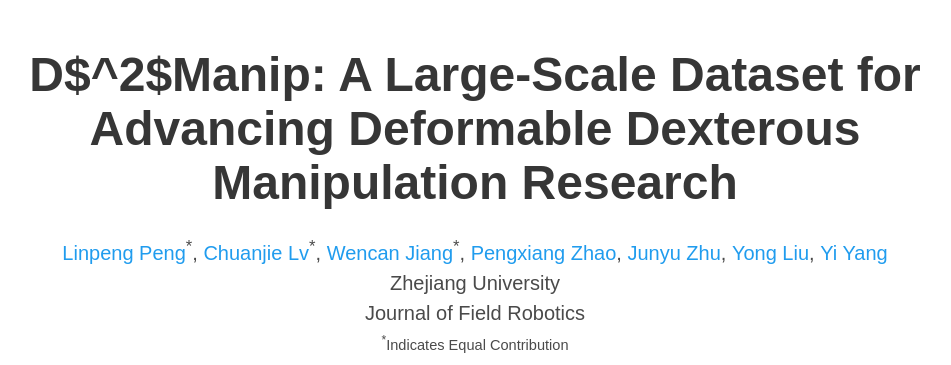
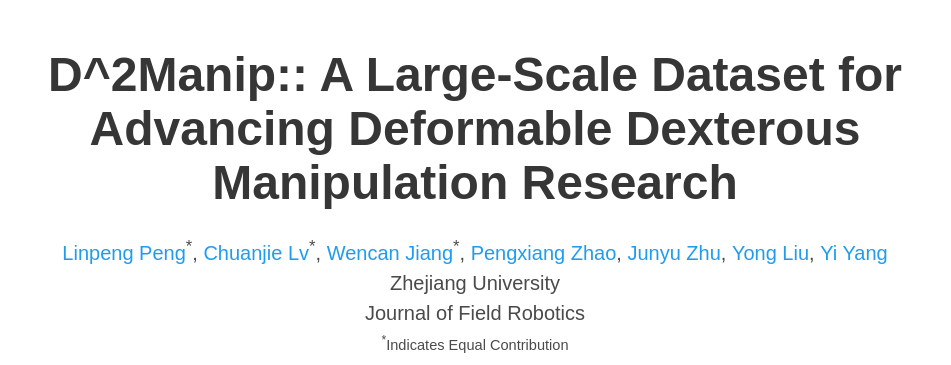
Before and after one commit to ZJU-PLP/D2Manip, a plain HTML site: page index.html in a window 1280 px wide. Shown: the top 365 px of the page, without its empty margins (165-1116 px from the left). Drawn offline with nearby package versions, Linux system fonts and the light colour scheme; some icons are missing; a web font is replaced by a local one.

Commit message:
Update index.html

```diff
--- a/index.html
+++ b/index.html
@@ -52,7 +52,7 @@
       <div class="container is-max-desktop">
         <div class="columns is-centered">
           <div class="column has-text-centered">
-            <h1 class="title is-1 publication-title">D$^2$Manip: A Large-Scale Dataset for Advancing Deformable Dexterous Manipulation Research</h1>
+            <h1 class="title is-1 publication-title">D^2Manip:: A Large-Scale Dataset for Advancing Deformable Dexterous Manipulation Research</h1>
             <div class="is-size-5 publication-authors">
               <!-- Paper authors -->
               <span class="author-block">
```
